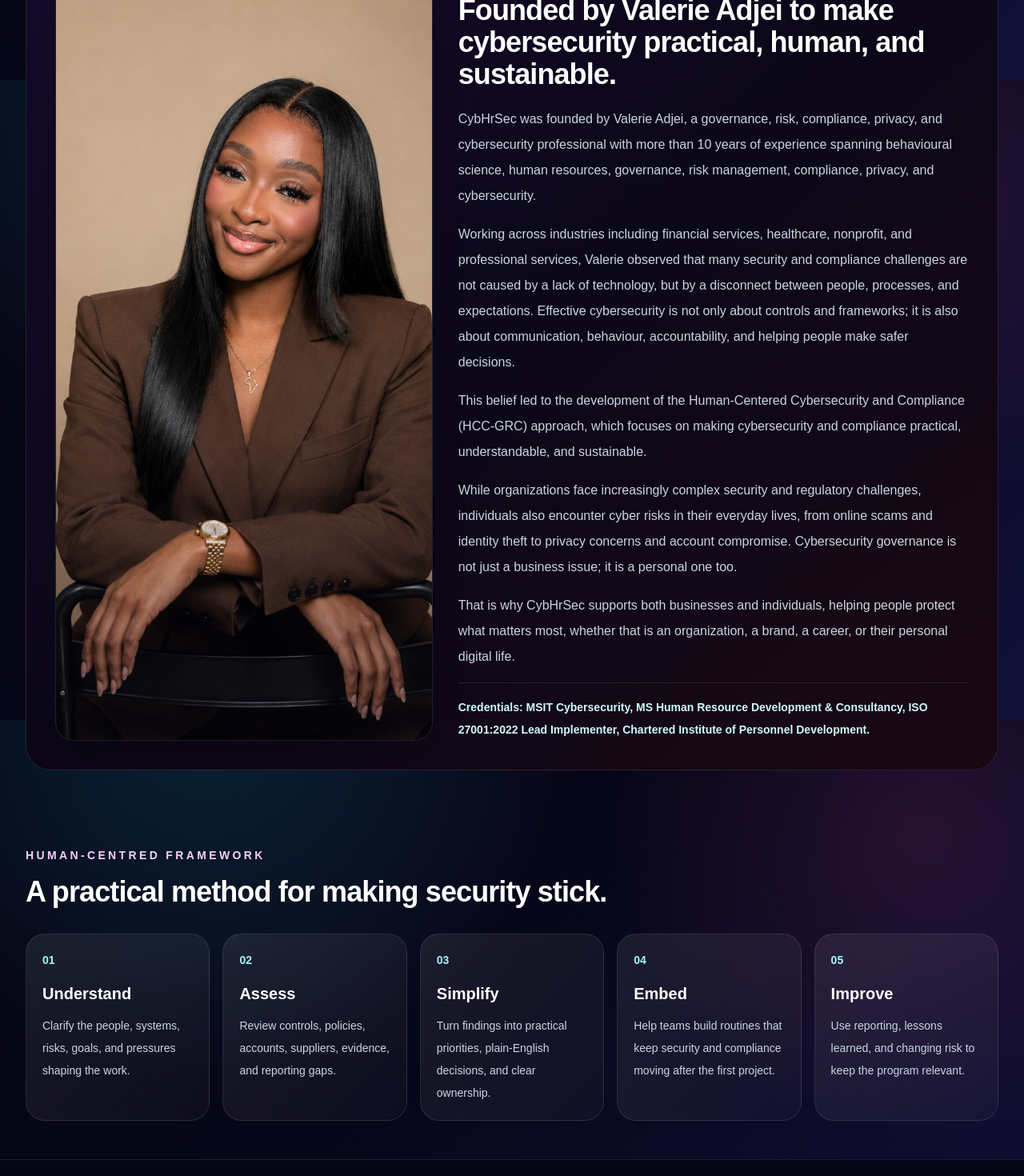
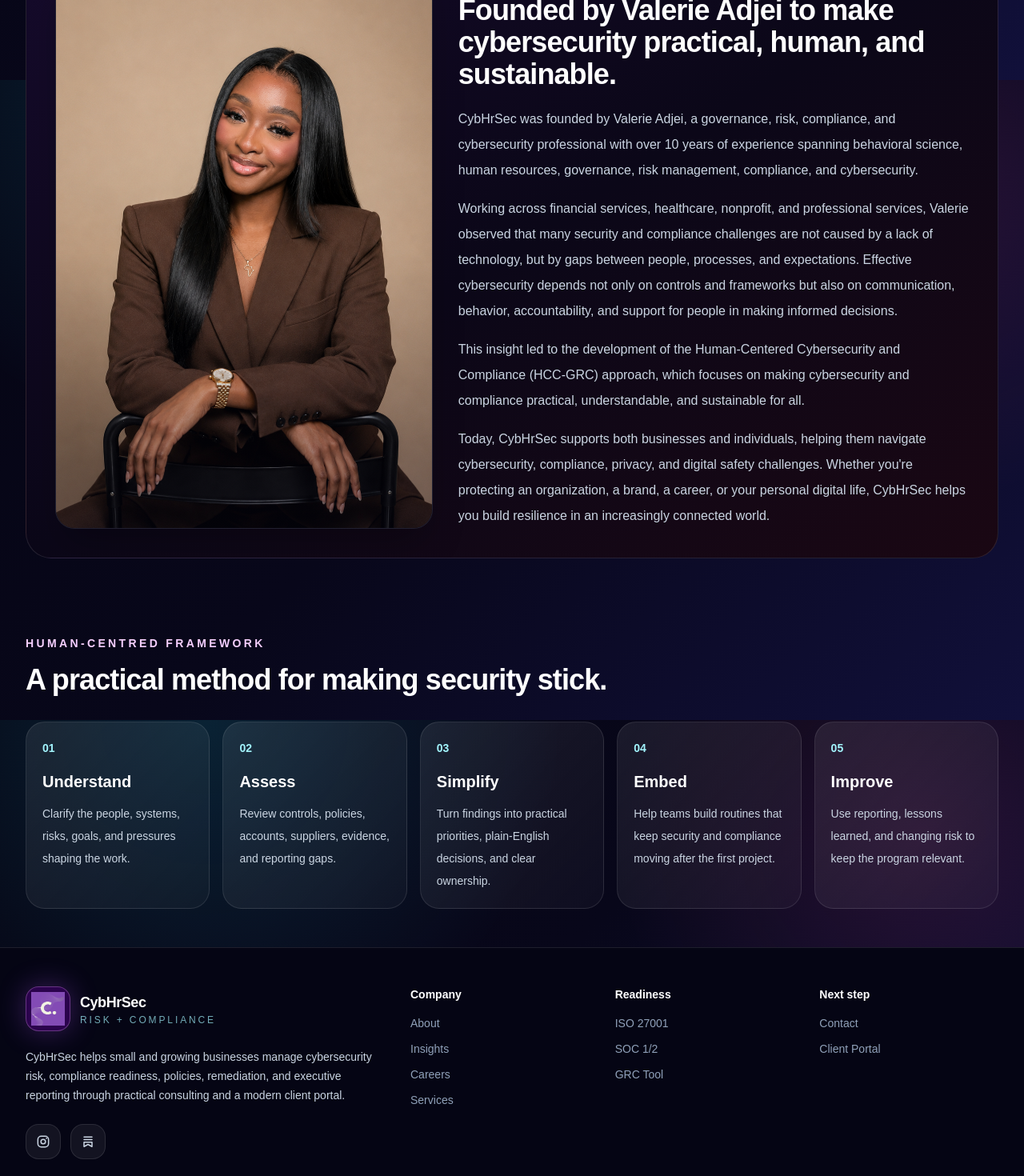
Before and after one commit to cybhrsec/cybhrsec-marketing-site, a Next.js app: page /about in a window 1280 px wide. Shown: the part 700-2170 px from the top of the page at 80% size. Built offline with nearby package versions, Linux system fonts and the light colour scheme.

Commit message:
Update blog navigation to insights and founder bio

```diff
--- a/src/app/about/page.tsx
+++ b/src/app/about/page.tsx
@@ -40,43 +40,31 @@
             <div className="mt-5 space-y-4 text-base leading-8 text-slate-300">
               <p>
                 CybHrSec was founded by Valerie Adjei, a governance, risk,
-                compliance, privacy, and cybersecurity professional with more
-                than 10 years of experience spanning behavioural science, human
-                resources, governance, risk management, compliance, privacy, and
-                cybersecurity.
+                compliance, and cybersecurity professional with over 10 years
+                of experience spanning behavioral science, human resources,
+                governance, risk management, compliance, and cybersecurity.
               </p>
               <p>
-                Working across industries including financial services,
-                healthcare, nonprofit, and professional services, Valerie
-                observed that many security and compliance challenges are not
-                caused by a lack of technology, but by a disconnect between
-                people, processes, and expectations. Effective cybersecurity is
-                not only about controls and frameworks; it is also about
-                communication, behaviour, accountability, and helping people make
-                safer decisions.
+                Working across financial services, healthcare, nonprofit, and
+                professional services, Valerie observed that many security and
+                compliance challenges are not caused by a lack of technology,
+                but by gaps between people, processes, and expectations.
+                Effective cybersecurity depends not only on controls and
+                frameworks but also on communication, behavior, accountability,
+                and support for people in making informed decisions.
               </p>
               <p>
-                This belief led to the development of the Human-Centered
+                This insight led to the development of the Human-Centered
                 Cybersecurity and Compliance (HCC-GRC) approach, which focuses on
                 making cybersecurity and compliance practical, understandable,
-                and sustainable.
+                and sustainable for all.
               </p>
               <p>
-                While organizations face increasingly complex security and
-                regulatory challenges, individuals also encounter cyber risks in
-                their everyday lives, from online scams and identity theft to
-                privacy concerns and account compromise. Cybersecurity governance
-                is not just a business issue; it is a personal one too.
-              </p>
-              <p>
-                That is why CybHrSec supports both businesses and individuals,
-                helping people protect what matters most, whether that is an
-                organization, a brand, a career, or their personal digital life.
-              </p>
-              <p className="border-t border-white/10 pt-4 text-sm font-semibold leading-7 text-cyan-100">
-                Credentials: MSIT Cybersecurity, MS Human Resource Development
-                &amp; Consultancy, ISO 27001:2022 Lead Implementer, Chartered
-                Institute of Personnel Development.
+                Today, CybHrSec supports both businesses and individuals, helping
+                them navigate cybersecurity, compliance, privacy, and digital
+                safety challenges. Whether you&apos;re protecting an organization, a
+                brand, a career, or your personal digital life, CybHrSec helps
+                you build resilience in an increasingly connected world.
               </p>
             </div>
           </div>
--- a/src/app/blog/page.tsx
+++ b/src/app/blog/page.tsx
@@ -1,98 +1,5 @@
-import Image from "next/image";
-import { blogCategories, blogPosts, featuredPost } from "@/lib/blog";
-import { PageHero } from "@/components/sections";
+import { redirect } from "next/navigation";
 
-export default function BlogPage() {
-  return (
-    <>
-      <PageHero
-        eyebrow="Blog"
-        title="Practical resources for cybersecurity, compliance, and digital safety."
-        description="Plain-English guidance for leaders, creators, professionals, and teams who want to reduce cyber risk without unnecessary complexity."
-      />
-      <section className="mx-auto max-w-7xl px-5 py-12 lg:px-8">
-        <div className="grid gap-8 rounded-[2rem] border border-white/10 bg-gradient-to-br from-white/[0.08] via-fuchsia-300/[0.04] to-cyan-300/[0.04] p-5 md:p-8 lg:grid-cols-[0.95fr_1.05fr]">
-          <Image
-            src={featuredPost.thumbnail}
-            alt=""
-            width={960}
-            height={720}
-            className="h-full min-h-[300px] rounded-[1.5rem] object-cover"
-          />
-          <div className="flex flex-col justify-center">
-            <span className="w-fit rounded-full bg-cyan-300/15 px-3 py-1 text-xs font-bold text-cyan-100">
-              {featuredPost.category}
-            </span>
-            <h2 className="mt-5 text-3xl font-semibold tracking-tight text-white sm:text-4xl">
-              {featuredPost.title}
-            </h2>
-            <p className="mt-5 text-base leading-8 text-slate-300">
-              {featuredPost.summary}
-            </p>
-            <a
-              href={featuredPost.href}
-              target="_blank"
-              rel="noreferrer"
-              className="mt-8 inline-flex w-fit min-h-12 items-center justify-center rounded-full bg-cyan-300 px-6 text-sm font-bold text-[#08071a] shadow-[0_0_30px_rgba(34,211,238,0.35)] transition hover:bg-white"
-            >
-              Read on Substack
-            </a>
-          </div>
-        </div>
-      </section>
-      <section className="mx-auto grid max-w-7xl gap-8 px-5 py-12 lg:grid-cols-[0.28fr_0.72fr] lg:px-8">
-        <aside className="rounded-[2rem] border border-white/10 bg-white/[0.055] p-6">
-          <label className="text-sm font-bold uppercase tracking-[0.24em] text-fuchsia-200" htmlFor="blog-search">
-            Search resources
-          </label>
-          <input
-            id="blog-search"
-            type="search"
-            placeholder="Search topics"
-            className="mt-4 w-full rounded-full border border-white/10 bg-[#080719] px-4 py-3 text-sm text-white outline-none placeholder:text-slate-500 focus:border-cyan-200"
-          />
-          <div className="mt-8 space-y-2">
-            {blogCategories.map((category) => (
-              <span
-                key={category}
-                className="block rounded-full border border-white/10 bg-white/[0.06] px-4 py-2 text-sm text-slate-200"
-              >
-                {category}
-              </span>
-            ))}
-          </div>
-        </aside>
-        <div className="grid gap-5 md:grid-cols-3">
-          {blogPosts.map((post) => (
-            <article
-              key={post.title}
-              className="overflow-hidden rounded-3xl border border-white/10 bg-white/[0.06] transition hover:-translate-y-1 hover:border-fuchsia-200/40"
-            >
-              <Image
-                src={post.thumbnail}
-                alt=""
-                width={960}
-                height={720}
-                className="h-40 w-full object-cover"
-              />
-              <div className="p-5">
-                <span className="rounded-full bg-cyan-300/15 px-3 py-1 text-xs font-bold text-cyan-100">
-                  {post.category}
-                </span>
-                <h2 className="mt-5 text-lg font-semibold tracking-tight text-white">
-                  {post.title}
-                </h2>
-                <p className="mt-4 text-sm leading-7 text-slate-300">
-                  {post.summary}
-                </p>
-                <p className="mt-5 text-xs font-semibold uppercase tracking-[0.2em] text-slate-500">
-                  {post.date} / {post.readTime}
-                </p>
-              </div>
-            </article>
-          ))}
-        </div>
-      </section>
-    </>
-  );
+export default function BlogRedirectPage() {
+  redirect("/insights");
 }
--- a/src/app/page.tsx
+++ b/src/app/page.tsx
@@ -161,7 +161,7 @@
     ["Services", "/services"],
     ["GRC Platform", "/grc-tool"],
     ["About", "/about"],
-    ["Blog", "/blog"],
+    ["Insights", "/insights"],
     ["Contact", "/contact"],
   ];
 
--- a/src/components/layout.tsx
+++ b/src/components/layout.tsx
@@ -174,7 +174,7 @@
             title="Company"
             links={[
               ["About", "/about"],
-              ["Blog", "/blog"],
+              ["Insights", "/insights"],
               ["Careers", "/careers"],
               ["Services", "/services"],
             ]}
--- a/src/components/sections.tsx
+++ b/src/components/sections.tsx
@@ -245,9 +245,9 @@
   return (
     <section className="mx-auto max-w-7xl px-5 py-20 lg:px-8">
       <SectionHeader
-        eyebrow="Resources"
-        title="Compliance guidance written for operators."
-        description="Short, useful articles for founders, operations leaders, and security owners who need to make better decisions quickly."
+        eyebrow="Insights"
+        title="Cybersecurity guidance written for real decisions."
+        description="Useful thinking for founders, operations leaders, creators, and security owners who need practical next steps."
       />
       <div className="mt-12 grid gap-5 md:grid-cols-3">
         {blogPosts.map((post) => (
--- a/src/lib/content.ts
+++ b/src/lib/content.ts
@@ -3,7 +3,7 @@
   { label: "Services", href: "/services" },
   { label: "GRC Platform", href: "/grc-tool" },
   { label: "About", href: "/about" },
-  { label: "Blog", href: "/blog" },
+  { label: "Insights", href: "/insights" },
   { label: "Contact", href: "/contact" },
 ];
 
```
